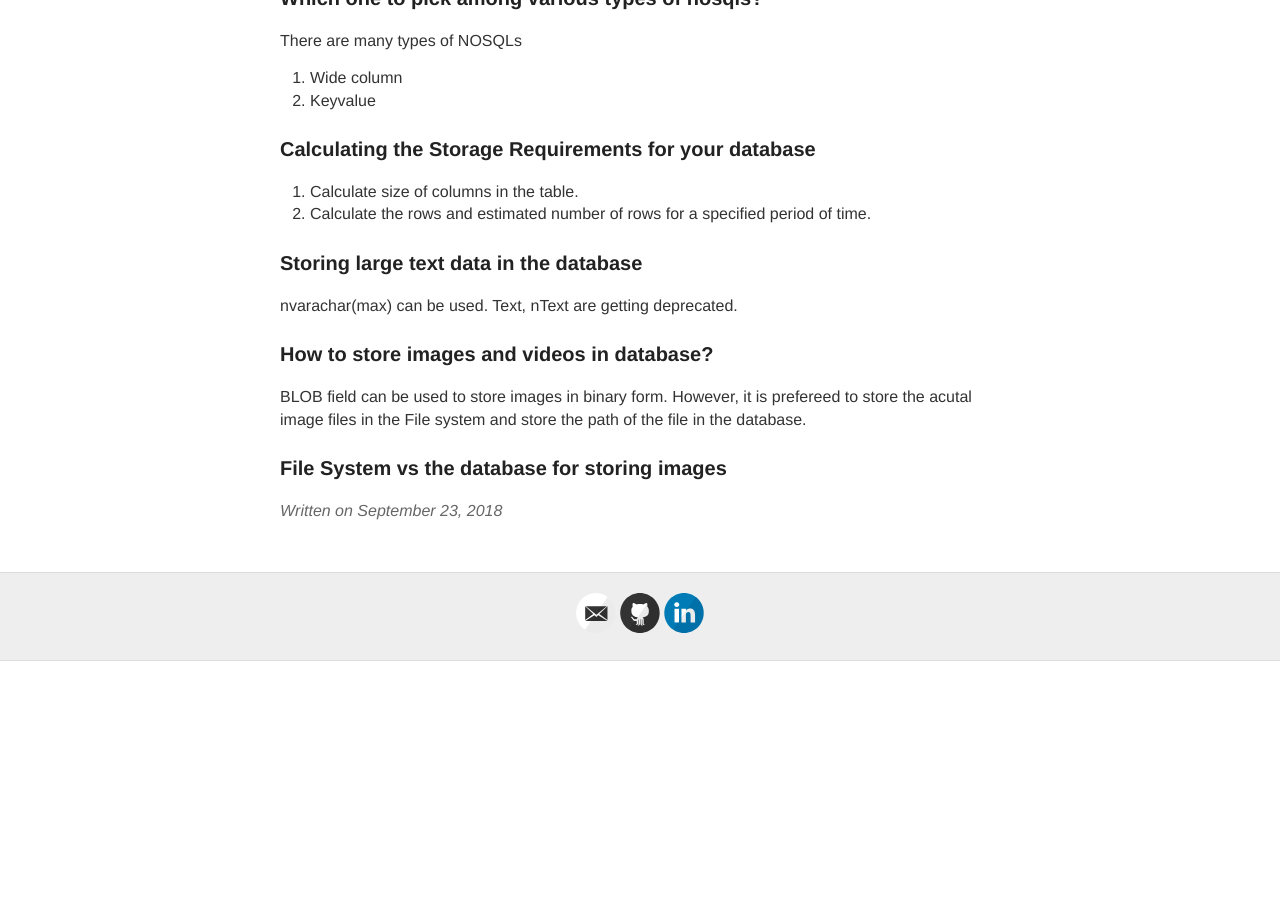
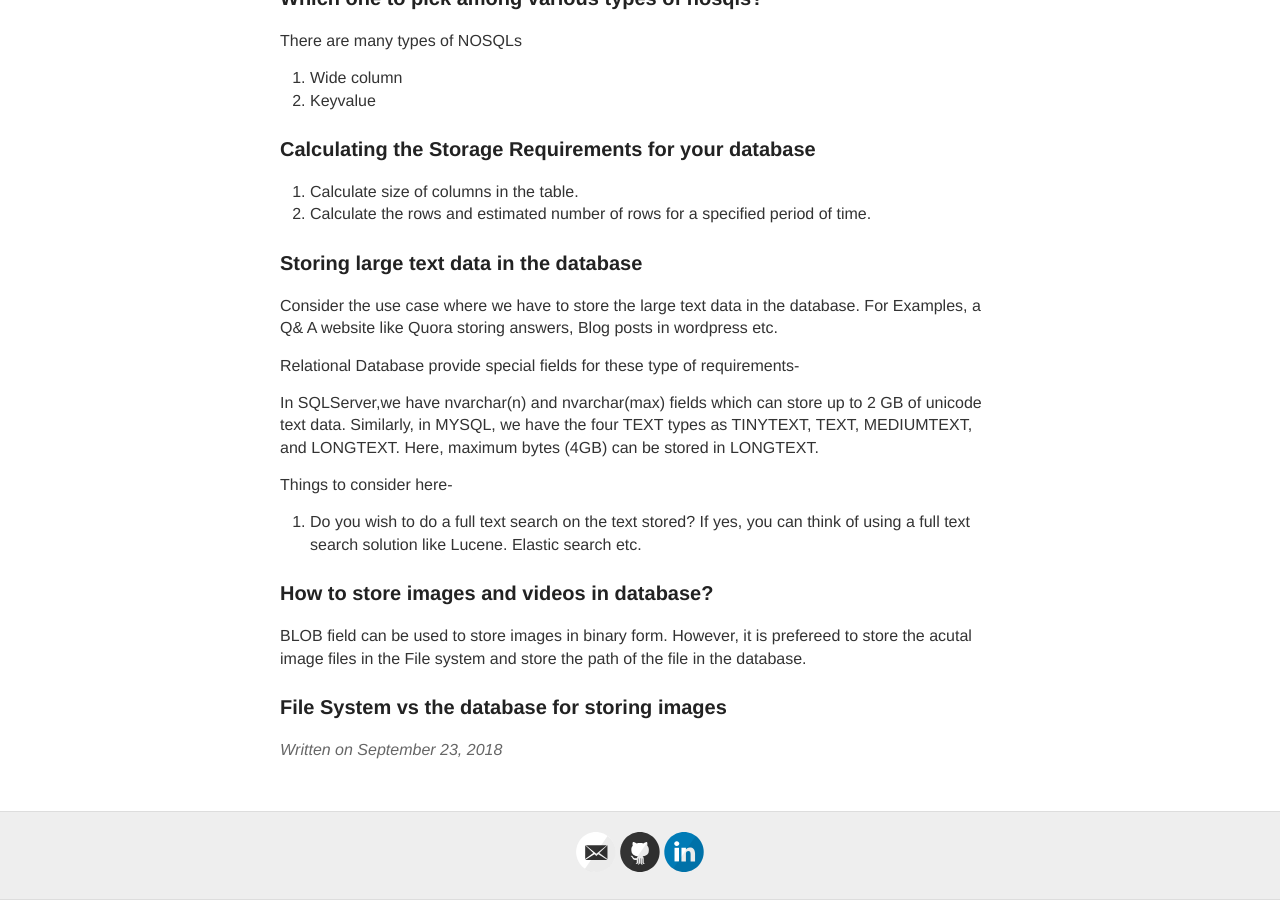
Before and after one commit to siddharthsingh89/siddharthsingh89.github.io, a Jekyll site: the page built from _posts/2018-9-23-Design-Considerations-for-Database-for-web-Apps.md, in a window 1280 px wide and 900 px high, scrolled down 1135 px. Built offline with Jekyll 4.4.1, drawn with Linux system fonts in a browser that asks for light colours; comment, search, counter and statistics services are not loaded; before the commit the page ends 1796 px from its top, so only the background shows below that.

Commit message:
Update 2018-9-23-Design-Considerations-for-Database-for-web-Apps.md

```diff
--- a/_posts/2018-9-23-Design-Considerations-for-Database-for-web-Apps.md
+++ b/_posts/2018-9-23-Design-Considerations-for-Database-for-web-Apps.md
@@ -51,8 +51,19 @@ There are many types of NOSQLs
 2. Calculate the rows and estimated number of rows for a specified period of time.
 
 ### Storing large text data in the database
-nvarachar(max)  can be used.
-Text, nText are getting deprecated.
+
+Consider the use case where we have to store the large text data in the database. For Examples, a Q& A website like Quora storing answers, Blog posts in wordpress etc.
+
+Relational Database provide special fields for these type of requirements-
+
+In SQLServer,we have nvarchar(n) and  nvarchar(max) fields which  can store up to 2 GB of unicode text data.
+Similarly, in MYSQL, we have the four TEXT types as TINYTEXT, TEXT, MEDIUMTEXT, and LONGTEXT. Here, maximum bytes (4GB) can be stored in LONGTEXT.
+
+Things to consider here-
+1. Do you wish to do a full text search on the text stored? If yes, you can think of using a full text search solution like Lucene. Elastic search etc.
+
+
+
 
 ### How to store images and videos in database?
 BLOB field can be used to store images in binary form.
```
